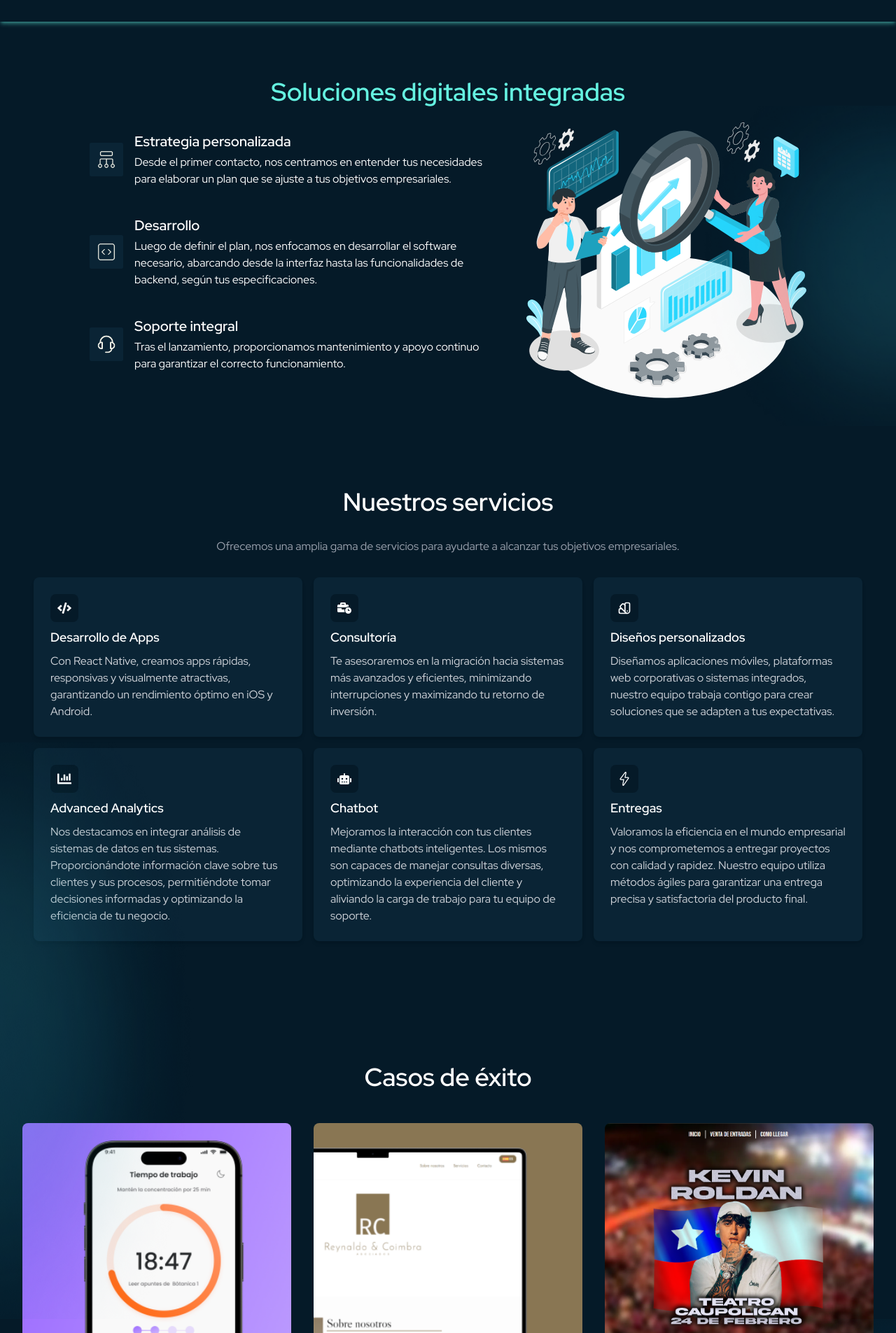
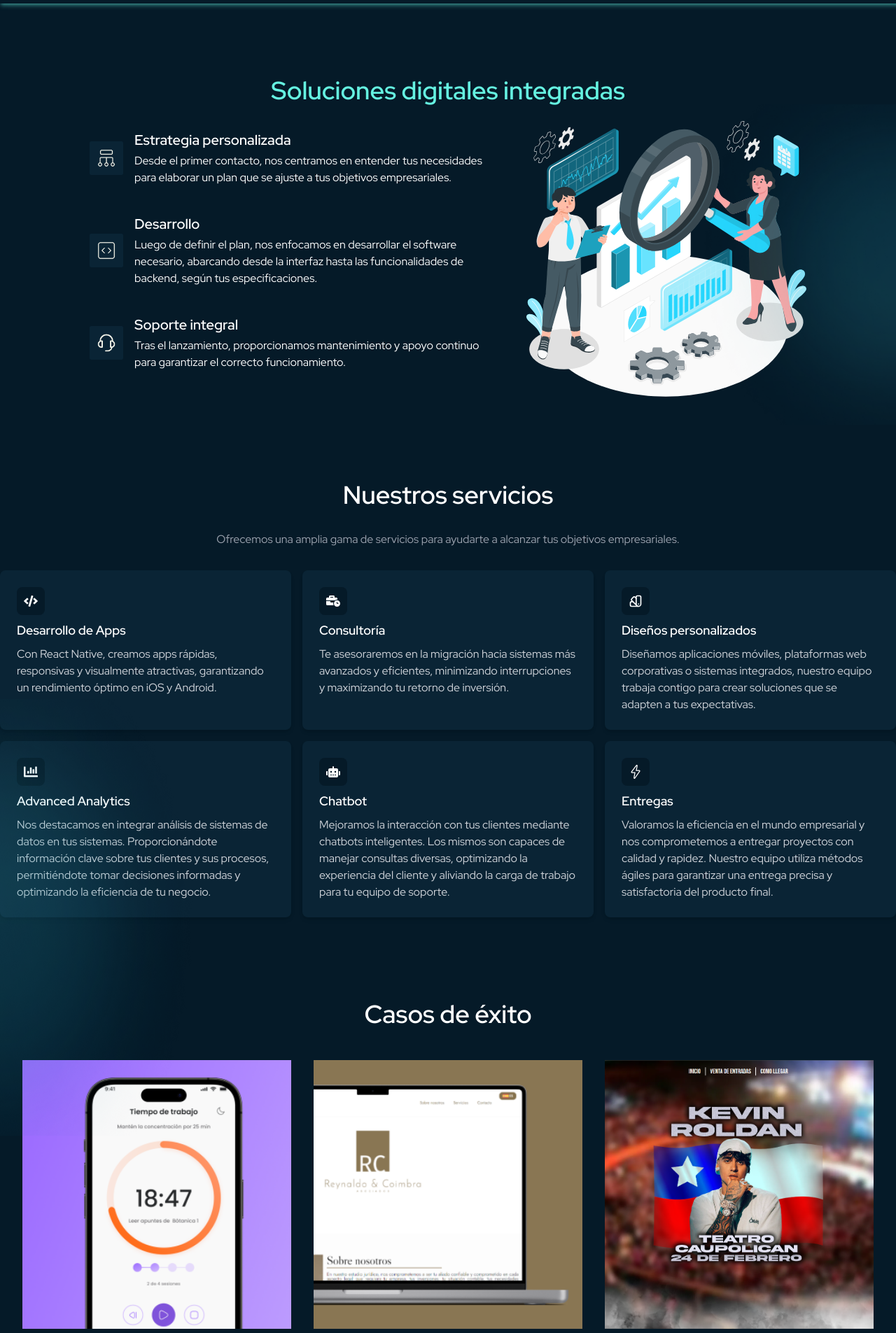
Before and after one commit to Devink-Solutions/devink, a Next.js app: page /es in a window 1280 px wide. Shown: the part 795-2700 px from the top of the page at 70% size. Built offline with nearby package versions, Linux system fonts and the light colour scheme; no server answers.

Commit message:
fix: layout section gap

```diff
--- a/app/[locale]/globals.css
+++ b/app/[locale]/globals.css
@@ -73,4 +73,9 @@
   body {
     @apply bg-background text-foreground;
   }
+
 }
+
+.main-container {
+  gap: 120px;
+}
--- a/app/[locale]/page.tsx
+++ b/app/[locale]/page.tsx
@@ -3,7 +3,6 @@
 /* eslint-disable import/extensions */
 import { init } from '@amplitude/analytics-browser'
 import { useEffect } from 'react'
-import { Accordion } from '@radix-ui/react-accordion'
 import Hero from '@/components/Hero'
 import OurServicesScreen from '@/components/OurServicesScreen'
 import ContactForm from '@/components/ContactForm'
@@ -11,7 +10,7 @@ import InfiniteSlider from '@/components/InfiniteSlider'
 import SolucionesDigitales from '@/components/SolucionesDigitales'
 import ServicesCard from '@/components/ServicesCard'
 import SuccessCases from '@/components/SuccessCases'
-import Accordion1 from '@/components/Accordion1'
+import { Accordion1 } from '@/components/Accordion1'
 
 export default function Home({ params: { locale } }) {
   useEffect(() => {
@@ -20,19 +19,15 @@ export default function Home({ params: { locale } }) {
     })
   }, [])
 
-  console.log()
-
   return (
-    <main className="flex flex-1 flex-col items-center overflow-x-hidden scroll-smooth bg-bg-dark">
+    <main className="main-container relative flex h-full flex-col items-center justify-between overflow-x-hidden scroll-smooth bg-bg-dark">
       <Hero />
-      <InfiniteSlider />
       <SolucionesDigitales />
       <OurServicesScreen locale={locale} />
       <ServicesCard />
       <SuccessCases />
       <Accordion1 locale={locale} />
       <ContactForm />
-
     </main>
   )
 }
--- a/components/Accordion1.jsx
+++ b/components/Accordion1.jsx
@@ -30,7 +30,7 @@ export function Accordion1({ locale }) {
   }, [locale])
 
   return (
-    <div className="relative flex w-full flex-col items-center justify-center bg-bg-dark py-8">
+    <div className="relative flex w-full flex-col items-center justify-center bg-bg-dark">
       <div className="mb-10">
         <h2 className="text-center text-4xl font-semibold text-white">{f('accordion')}</h2>
       </div>
--- a/components/ContactForm.jsx
+++ b/components/ContactForm.jsx
@@ -34,7 +34,7 @@ const ContactForm = () => {
   }
 
   return (
-    <section className="relative z-10  max-w-[1440px] overflow-hidden px-6 py-16 md:px-0">
+    <section className="relative z-10 max-w-[1440px] px-6 md:px-0">
       <div
         className="relative mx-auto flex max-w-6xl flex-col items-center rounded-lg p-12 lg:flex-row lg:items-start"
         style={{ backgroundImage: "url('/Rectangle 39.png')", backgroundSize: 'cover', backgroundPosition: 'center' }}
--- a/components/Hero.js
+++ b/components/Hero.js
@@ -2,12 +2,13 @@ import Link from 'next/link'
 import React from 'react'
 import Image from 'next/image'
 import { useTranslations } from 'next-intl'
+import InfiniteSlider from './InfiniteSlider'
 
 const Hero = () => {
   const h = useTranslations('Hero')
 
   return (
-    <header className="z-20 flex h-[82vh] w-full bg-bg-dark">
+    <header className="relative z-20 flex h-[82vh] w-full bg-bg-dark">
       <section className="relative mx-auto flex w-full max-w-[1440px] items-center justify-between">
         <div className="mx-auto flex w-[400px] flex-col justify-center  gap-8 text-left  md:ml-10 md:mr-0 md:w-[50%] ">
           <h1 className=" text-2xl font-medium text-white md:text-3xl xl:text-5xl">
@@ -53,6 +54,9 @@ const Hero = () => {
           alt=""
         />
       </figure>
+      <div className="absolute -bottom-16">
+        <InfiniteSlider />
+      </div>
     </header>
   )
 }
--- a/components/OurExperience.jsx
+++ b/components/OurExperience.jsx
@@ -42,7 +42,7 @@ const OurExperience = () => {
         >
           <div className="">
             <h3 className="pt-2 text-xl font-medium text-cyan sm:pt-4 sm:text-2xl">
-              Creatividad y Energía en Cada Solución:
+              Creatividad y Energía en Cada Soluciónxd:
             </h3>
             <p className=" max-w-[720px] py-2 text-lg font-light sm:py-4">
               Estamos aquí para marcar una diferencia en el mundo tecnológico. Como una empresa emergente en el sector IT, nuestro equipo de profesionales aporta una combinación única de creatividad y especialización técnica.
--- a/components/OurServicesScreen.jsx
+++ b/components/OurServicesScreen.jsx
@@ -40,12 +40,12 @@ function Services({ locale }) {
   }, [locale])
   return (
     <div className="relative w-full">
-      <div className="mx-auto flex max-w-[1440px] flex-col items-center bg-bg-dark p-12 text-white ">
+      <div className="mx-auto flex max-w-[1440px] flex-col items-center bg-bg-dark text-white ">
         <h2 className="mb-8 text-4xl font-semibold">Nuestros servicios</h2>
         <p className="mb-8 text-center text-gray-400">
           Ofrecemos una amplia gama de servicios para ayudarte a alcanzar tus objetivos empresariales.
         </p>
-        <div className="mb-20 grid max-w-[1440px] grid-cols-1 gap-4 md:grid-cols-2 lg:grid-cols-3 ">
+        <div className="grid max-w-[1440px] grid-cols-1 gap-4 md:grid-cols-2 lg:grid-cols-3 ">
           {localeData.map((service) => (
             <ServiceCard
               key={uuidv4()}
--- a/components/ServicesCard.jsx
+++ b/components/ServicesCard.jsx
@@ -28,7 +28,7 @@ export default function ServicesCard() {
   ]
 
   return (
-    <section className="flex w-full flex-wrap bg-bg-dark py-12">
+    <section className="flex w-full flex-wrap bg-bg-dark">
       <div className="mx-auto max-w-[1440px] px-4 sm:px-6 lg:px-8">
         <div className="mb-12 text-center">
           <h2 className="text-4xl font-semibold leading-9 text-white">
@@ -40,10 +40,10 @@ export default function ServicesCard() {
             {cases.map((caseItem) => (
               <section
                 key={caseItem.id}
-                className="flex w-72 flex-col items-start overflow-hidden text-left
+                className="flex w-72 flex-col items-start text-left
              transition-transform hover:scale-105 lg:w-96"
               >
-                <div className="mb-4 flex h-72 w-full items-center justify-center overflow-hidden rounded-lg lg:h-96 lg:max-h-96">
+                <div className="mb-4 flex h-72 w-full items-center justify-center rounded-lg lg:h-96 lg:max-h-96">
                   <Image
                     src={caseItem.image}
                     width={200}
--- a/components/SolucionesDigitales.jsx
+++ b/components/SolucionesDigitales.jsx
@@ -7,7 +7,7 @@ export default function SolucionesDigitales() {
 
   return (
 
-    <div className="relative my-20 flex w-full items-center justify-center bg-bg-dark text-white">
+    <div className="relative mt-12 flex w-full items-center justify-center bg-bg-dark text-white">
       <div className=" flex w-full max-w-[1440px] flex-col items-center justify-between">
         <h2 className="mb-6 text-center text-4xl font-semibold text-cyan-bright">Soluciones digitales integradas</h2>
 
--- a/components/SuccessCases.jsx
+++ b/components/SuccessCases.jsx
@@ -4,7 +4,7 @@ import { useTranslations } from 'next-intl'
 export default function SuccessCases() {
   const s = useTranslations('SuccessCases')
   return (
-    <div className="relative h-[600px] w-full bg-bg-dark text-white">
+    <div className="relative w-full bg-bg-dark text-white">
       <div className=" mx-auto flex h-full w-full max-w-[1440px]  items-center justify-between">
         <div className="relative h-96 w-full">
           <Image
```
Also changed, not shown: lefthook.yml (added, +35 -0 lines).
